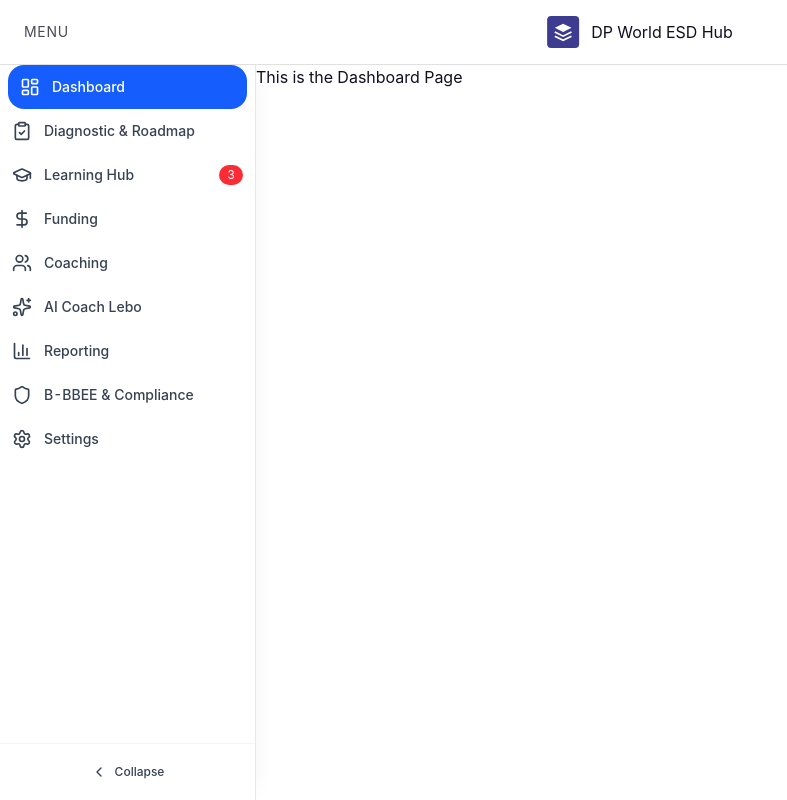
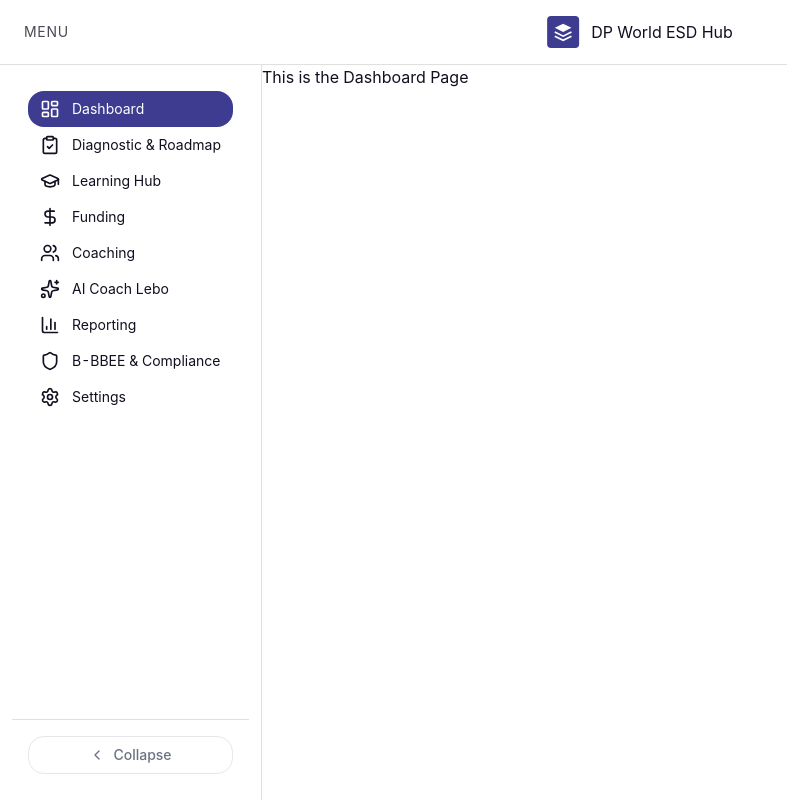
Before and after one commit to Karabomashao/ESDHUB, a React app in the folder frontend/: page / in a window 1280 px wide. Shown: the whole page, without its empty margins (0-787 px from the left). Built offline with nearby package versions, Linux system fonts and the light colour scheme; the HTML template or start-up script is replaced by a standard one.

Commit message:
Giving SideNav bar full functionality

```diff
--- a/frontend/src/components/SideNavLayout.jsx
+++ b/frontend/src/components/SideNavLayout.jsx
@@ -13,7 +13,7 @@ import {
   Settings,
   ChevronLeft,
   ChevronRight,
-  Bell
+  Bell,
 } from "lucide-react";
 
 
@@ -21,7 +21,7 @@ export default function SideNav() {
   const [isCollapsed, setIsCollapsed] = useState(false);
 
   const navItems = [
-    { to: "/", label: "Dashboard", icon: LayoutDashboard },
+    { to: "/", label: "Dashboard", icon: LayoutDashboard},
     { to: "/diagnosticRoadmap", label: "Diagnostic & Roadmap", icon: ClipboardCheck },
     { to: "/learningHub", label: "Learning Hub", icon: GraduationCap, badge: "3" },
     { to: "/funding", label: "Funding", icon: DollarSign },
@@ -32,59 +32,83 @@ export default function SideNav() {
     { to: "/settings", label: "Settings", icon: Settings },
   ];
 
-  const linkElements = navItems.map(link => {
-    const Icon = link.icon;
-    return (
-      <NavLink
-        to={link.to}
-        key={link.to}
-        className={({ isActive }) =>
-          `flex items-center p-3 text-gray-700 hover:bg-gray-100 transition-colors ${
-            isActive ? 'bg-blue-600 text-white rounded-lg mx-2' : ''
-          }`
+  return(
+    <div className="flex flex-col h-screen bg-background text-foreground">
+        <TopNav/>
+
+        <div className="flex flex-1 overflow-hidden">
+            <aside
+                className={
+                    `${isCollapsed ? "justify-center px-0 py-2.5": "px-3 py-2.5 gap-3"}
+                    border-r border-border bg-card h-full flex flex-col transition-all duration-300`
                 }
             >
-        <Icon className="w-5 h-5 shrink-0" />
+                <nav className="flex-1 p-4 space-y-1 overflow-y-auto scrollbar-thin">
+                    {navItems.map((item) => {
+                        const Icon = item.icon
+
+                        return(
+                            <NavLink
+                                key={item.to}
+                                to={item.to}
+                            >
+                                {({ isActive }) => (
+                                    <div
+                                        className={`w-full flex items-center gap-3 px-3 py-2 rounded-lg text-sm transition-fast
+                                            ${
+                                                isActive
+                                                ? "bg-primary text-primary-foreground"
+                                                : "text-foreground hover:bg-accent"
+                                            }
+                                        `}
+                                >
+                                    <Icon className="h-5 w-5 shrink-0" />
+
                                     {!isCollapsed && (
                                         <>
-            <span className="ml-3 text-sm font-medium whitespace-nowrap">{link.label}</span>
-            {link.badge && (
-              <span className="ml-auto bg-red-500 text-white text-xs px-2 py-0.5 rounded-full">
-                {link.badge}
-              </span>
-            )}
+                                        <span className="flex-1 text-left">{item.label}</span>
+
+                                        {/* This is for the badge */}
+                                        {/* {item.badge && (
+                                            <Badge
+                                            className="ml-auto"
+                                            variant={isActive ? "secondary" : "default"}
+                                            >
+                                            {item.badge}
+                                            </Badge>
+                                        )} */}
                                         </>
                                     )}
+                                </div>
+                            )}
                             </NavLink>
-    );
-  })
+                        )
+                    })}
+                </nav>
 
-  return (
-    <div className="flex flex-col h-screen">
-        <TopNav/>
-        <div className="flex flex-1 overflow-hidden">
-            <div className={
-                `${isCollapsed ? "w-20" : "w-64"} bg-white border-r border-gray-200
-                flex flex-col transition-all duration-300 z-30
-                shadow-[4px_0_24px_-12px_rgb(0,0,0,0.1)]`
-                }
-            >
-                <div className="flex-1 overflow-y-auto">
-                {linkElements}
-                </div>
-                <div className="border-t border-gray-100 p-3 flex justify-center">
+                <div className="p-4 border-t">
                     <button
                     onClick={() => setIsCollapsed(!isCollapsed)}
-                    className="flex items-center gap-2 text-gray-700 hover:bg-gray-100 rounded-lg px-3 py-2 transition-colors whitespace-nowrap"
+                    className={`
+                        w-full flex items-center justify-center py-2 rounded-lg border border-gray-200
+                        text-gray-500 hover:text-gray-700 hover:bg-gray-50 hover:border-gray-300 transition-all duration-200
+                    `}
                     >
-                    <ChevronLeft className="w-4 h-4" />
-                    {!isCollapsed && <span className="text-xs font-medium">Collapse</span>}
+                    {isCollapsed ? (
+                        <ChevronRight size={16} />
+                    ) : (
+                        <>
+                        <ChevronLeft size={16} />
+                        <span className="ml-2 text-sm font-medium">Collapse</span>
+                        </>
+                    )}
                     </button>
                 </div>
-            </div>
-            <div className="flex-1 overflow-hidden">
+            </aside>
+
+            <main className="flex-1 overflow-hidden bg-background">
                 <Outlet/>
-            </div>
+            </main>
         </div>
     </div>
   )
```
Lines whose indentation alone changed are shown as unchanged.
